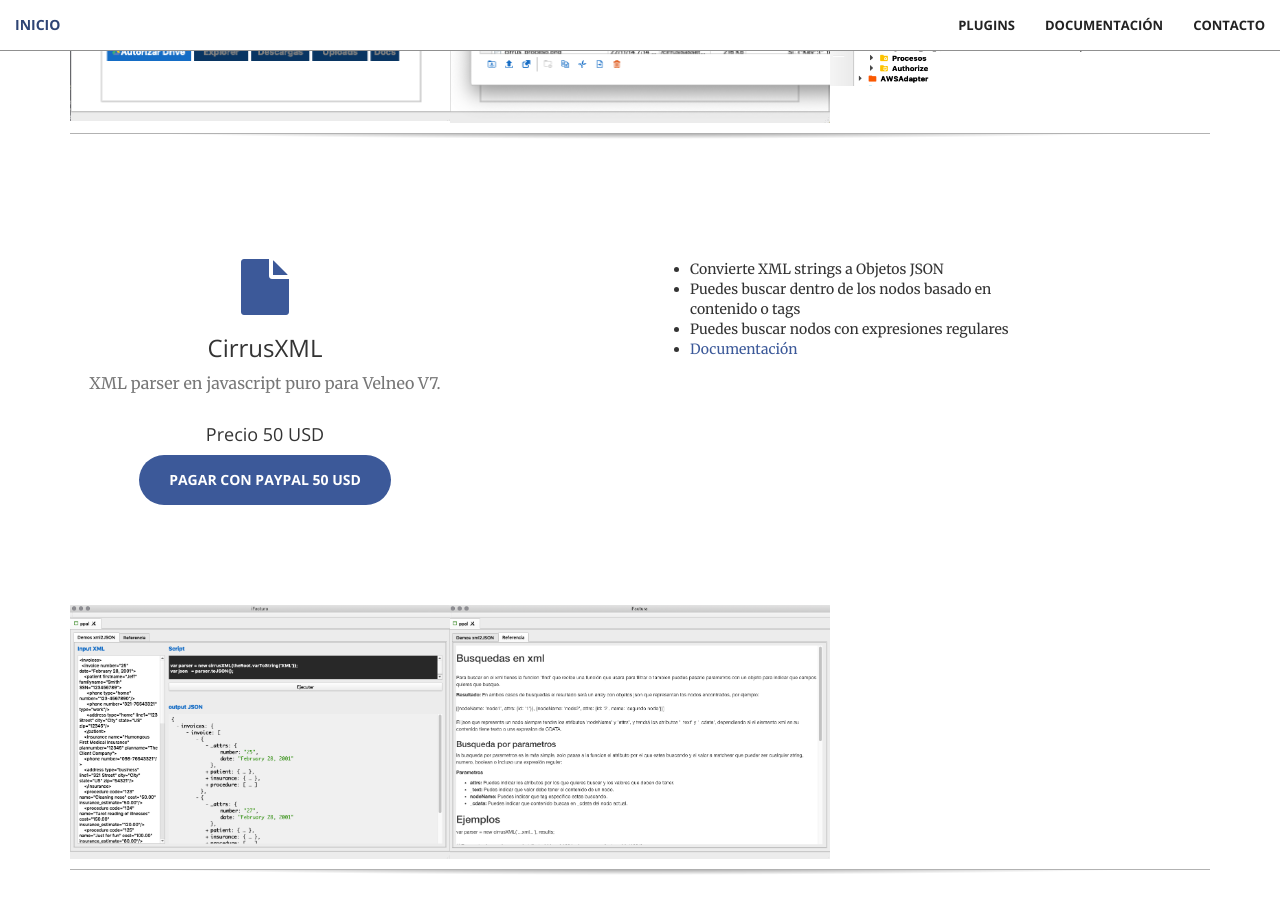
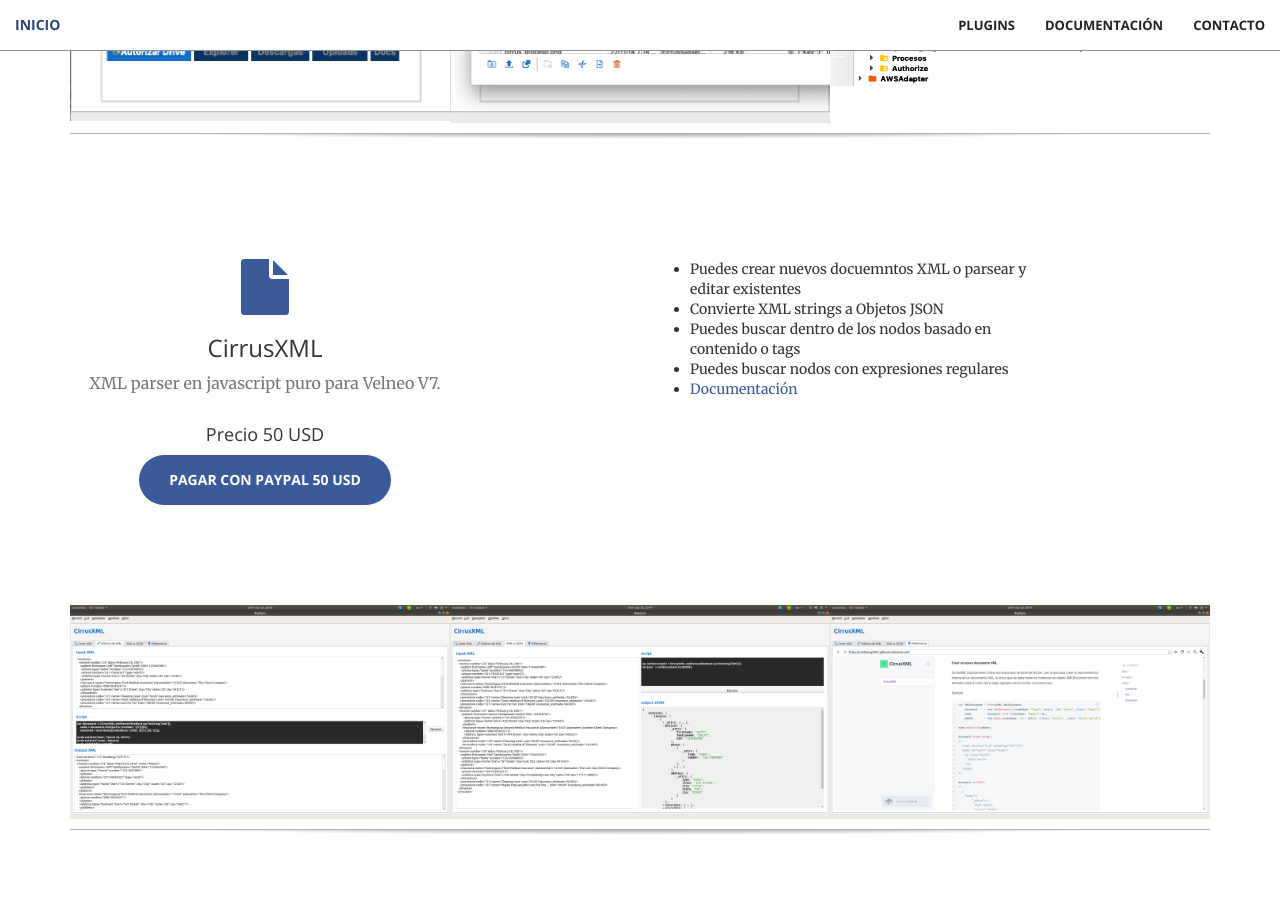
Before and after one commit to Heavyblade/cirrus, a Jekyll site: the page built from plugins.html, in a window 1280 px wide and 900 px high, scrolled down 3586 px. Built offline with Jekyll 4.4.1, drawn with Linux system fonts in a browser that asks for light colours.

Commit message:
updating CirrusXML

```diff
--- a/_includes/plugins.html
+++ b/_includes/plugins.html
@@ -194,6 +194,7 @@
             <div class="col-lg-8 col-md-16 text-center">
                 <div class="service-box">
                   <ul id="vDropboxList">
+                      <li>Puedes crear nuevos docuemntos XML o parsear y editar existentes</li>
                       <li>Convierte XML strings a Objetos JSON</li>
                       <li>Puedes buscar dentro de los nodos basado en contenido o tags</li>
                       <li>Puedes buscar nodos con expresiones regulares</li>
@@ -207,24 +208,39 @@
 <section class="no-padding" id="portfolio">
     <div class="container-fluid">
         <div class="row no-gutter">
-            <div class="col-lg-4 col-sm-6">
+            <div class="col-lg-4 col-sm-4">
                 <a href="#" class="portfolio-box">
-                    <img src="img/portfolio/cirrus_xml_1.png" class="img-responsive" alt="">
+                    <img src="img/portfolio/cirrus_xml_2.png" class="img-responsive" alt="">
                     <div class="portfolio-box-caption">
                         <div class="portfolio-box-caption-content">
                             <div class="project-category text-faded">
                                 Cirrus XML
                             </div>
                             <div class="project-name">
-                                Visor
+                                Documentacion
                             </div>
                         </div>
                     </div>
                 </a>
             </div>
-            <div class="col-lg-4 col-sm-6">
+            <div class="col-lg-4 col-sm-4">
               <a href="#" class="portfolio-box">
-                    <img src="img/portfolio/cirrus_xml_2.png" class="img-responsive" alt="">
+                  <img src="img/portfolio/cirrus_xml_3.png" class="img-responsive" alt="">
+                  <div class="portfolio-box-caption">
+                      <div class="portfolio-box-caption-content">
+                          <div class="project-category text-faded">
+                              Cirrus XML
+                          </div>
+                          <div class="project-name">
+                              Documentacion
+                          </div>
+                      </div>
+                  </div>
+              </a>
+            </div>
+            <div class="col-lg-4 col-sm-4">
+              <a href="#" class="portfolio-box">
+                  <img src="img/portfolio/cirrus_xml_4.png" class="img-responsive" alt="">
                   <div class="portfolio-box-caption">
                       <div class="portfolio-box-caption-content">
                           <div class="project-category text-faded">
```
Also changed, not shown: img/portfolio/cirrus_xml_1.png, img/portfolio/cirrus_xml_2.png, img/portfolio/cirrus_xml_3.png (added), img/portfolio/cirrus_xml_4.png (added), 7 other files. Lines whose indentation alone changed are shown as unchanged.
